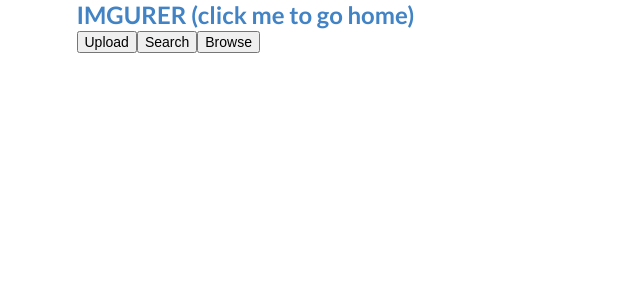
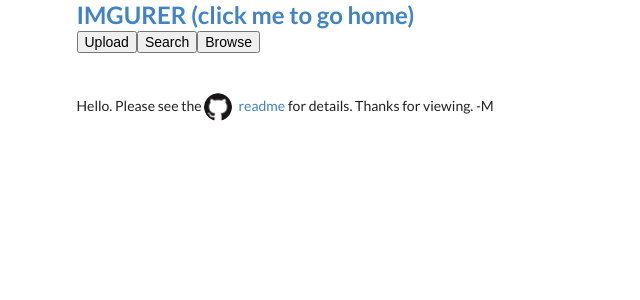
Before and after one commit to zzpz/imgurer, a FastAPI app: page / in a window 1280 px wide. Shown: the top 300 px of the page, without its empty margins (0-640 px from the left). Run offline with FastAPI, Linux system fonts and the light colour scheme; some libraries are stand-ins or nearby versions.

Commit message:
:octocat:

```diff
--- a/templates/home.html
+++ b/templates/home.html
@@ -2,13 +2,19 @@
 
 {% block content %}
 
-<script>
-</script>
+<div>
+    <p>
+        Hello.
 
+        Please see the <a href="https://github.com/zzpz/imgurer"> <img class="ui avatar image"
+                src="{{ url_for('static', path='/GitHub-Mark-120px-plus.png') }}"> readme </a> for details.
 
+        Thanks for viewing.
 
+        -M
 
-
+    </p>
+</div>
 
 
 
```
Also changed, not shown: static/GitHub-Mark-120px-plus.png (added).
